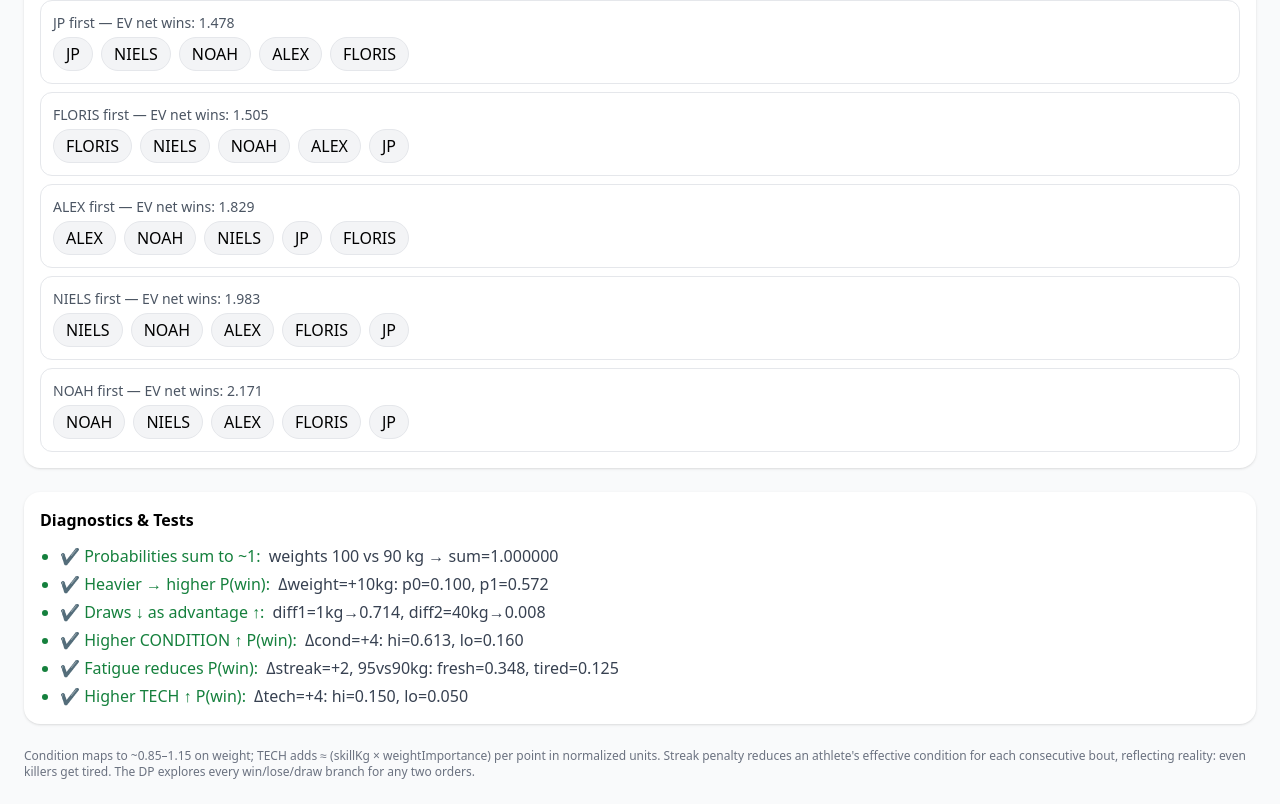
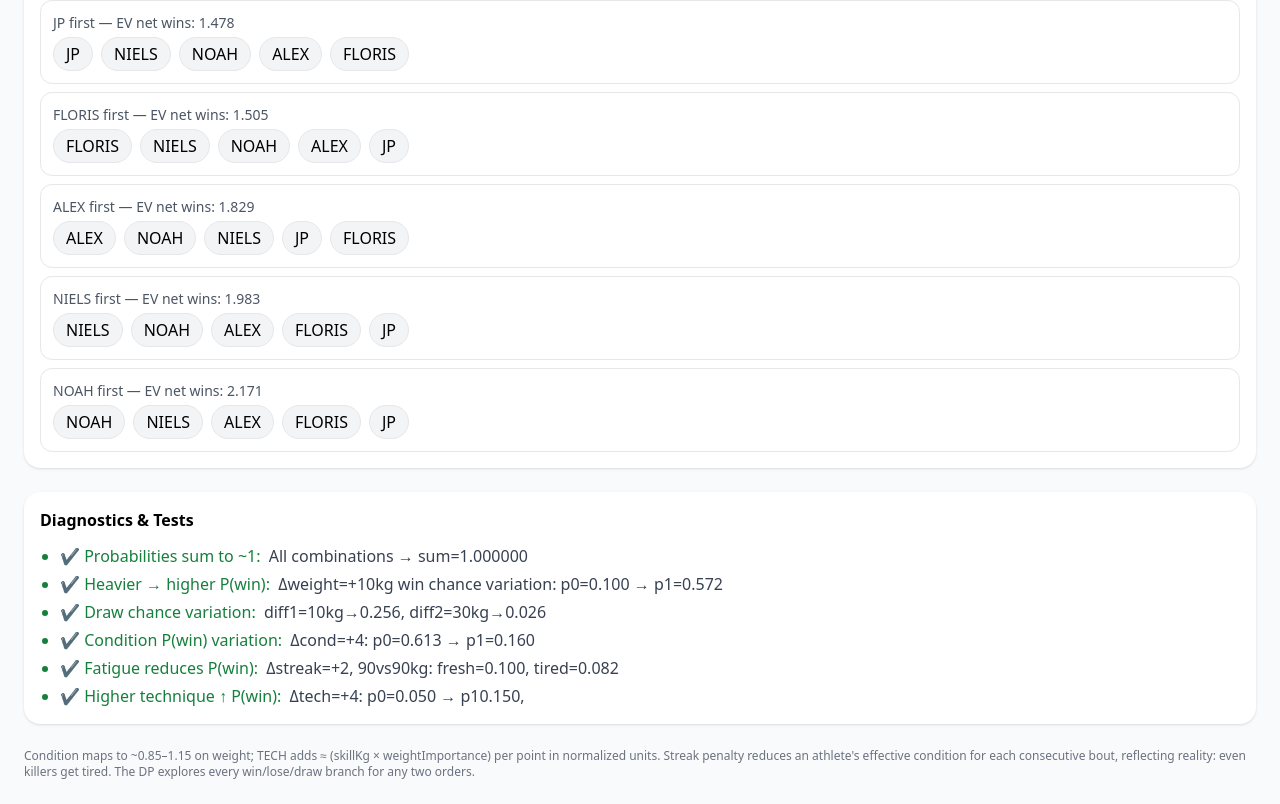
Before and after one commit to JPchomp/quintet-optimizer, a React (Vite) app: page / in a window 1280 px wide. Shown: the part 2138-2942 px from the top of the page. Built offline with nearby package versions, Linux system fonts and the light colour scheme.

Commit message:
Update App.jsx
tests

```diff
--- a/src/App.jsx
+++ b/src/App.jsx
@@ -514,7 +514,7 @@ export default function App() {
       const b = { weight: 90,  condition: 8, tech: 7 };
       const { pWin, pDraw, pLose } = probabilityModel(a, b, params, 1, 1);
       const sum = pWin + pDraw + pLose;
-      tests.push({ name: "Probabilities sum to ~1", passed: Math.abs(sum - 1) < 1e-9, info: `weights 100 vs 90 kg → sum=${sum.toFixed(6)}` });
+      tests.push({ name: "Probabilities sum to ~1", passed: Math.abs(sum - 1) < 1e-9, info: `All combinations → sum=${sum.toFixed(6)}` });
     }
 
     // Test 2: heavier advantage increases win probability
@@ -523,17 +523,17 @@ export default function App() {
       const baseB = { weight: 90, condition: 8, tech: 7 };
       const p0 = probabilityModel(baseA, baseB, params, 1, 1).pWin;
       const heavier = probabilityModel({ ...baseA, weight: 100 }, baseB, params, 1, 1).pWin;
-      tests.push({ name: "Heavier → higher P(win)", passed: heavier > p0, info: `Δweight=+10kg: p0=${p0.toFixed(3)}, p1=${heavier.toFixed(3)}` });
+      tests.push({ name: "Heavier → higher P(win)", passed: heavier > p0, info: `Δweight=+10kg win chance variation: p0=${p0.toFixed(3)} → p1=${heavier.toFixed(3)}` });
     }
 
     // Test 3: draws shrink with larger absolute advantage
     {
       const a = { weight: 100, condition: 8, tech: 7 };
-      const b = { weight: 99,  condition: 8, tech: 7 }; // 1kg diff
-      const c = { weight: 60,  condition: 8, tech: 7 }; // 40kg diff
+      const b = { weight: 90,  condition: 8, tech: 7 }; // 10kg diff
+      const c = { weight: 70,  condition: 8, tech: 7 }; // 30kg diff
       const d1 = probabilityModel(a, b, params, 1, 1).pDraw;
       const d2 = probabilityModel(a, c, params, 1, 1).pDraw;
-      tests.push({ name: "Draws ↓ as advantage ↑", passed: d2 < d1, info: `diff1=1kg→${d1.toFixed(3)}, diff2=40kg→${d2.toFixed(3)}` });
+      tests.push({ name: "Draw chance variation", passed: d2 < d1, info: `diff1=10kg→${d1.toFixed(3)}, diff2=30kg→${d2.toFixed(3)}` });
     }
 
     // Test 4: higher CONDITION increases P(win)
@@ -542,16 +542,16 @@ export default function App() {
       const b = { weight: 90, condition: 5, tech: 7 };
       const highCond = probabilityModel(a, b, params, 1, 1).pWin;
       const lowCond  = probabilityModel({ ...a, condition: 5 }, { ...b, condition: 9 }, params, 1, 1).pWin;
-      tests.push({ name: "Higher CONDITION ↑ P(win)", passed: highCond > lowCond, info: `Δcond=+4: hi=${highCond.toFixed(3)}, lo=${lowCond.toFixed(3)}` });
+      tests.push({ name: "Condition P(win) variation", passed: highCond > lowCond, info: `Δcond=+4: p0=${highCond.toFixed(3)} → p1=${lowCond.toFixed(3)}` });
     }
 
     // Test 5: fatigue penalty reduces P(win) when streak grows
     {
-      const a = { weight: 95, condition: 8, tech: 7 };
+      const a = { weight: 90, condition: 8, tech: 7 };
       const b = { weight: 90, condition: 8, tech: 7 };
       const pFresh = probabilityModel(a, b, params, 1, 1).pWin;
       const pTired = probabilityModel(a, b, params, 3, 1).pWin;
-      tests.push({ name: "Fatigue reduces P(win)", passed: pTired < pFresh, info: `Δstreak=+2, 95vs90kg: fresh=${pFresh.toFixed(3)}, tired=${pTired.toFixed(3)}` });
+      tests.push({ name: "Fatigue reduces P(win)", passed: pTired < pFresh, info: `Δstreak=+2, 90vs90kg: fresh=${pFresh.toFixed(3)}, tired=${pTired.toFixed(3)}` });
     }
 
     // Test 6: higher TECH increases P(win)
@@ -560,7 +560,7 @@ export default function App() {
       const b = { weight: 90, condition: 8, tech: 5 };
       const pHighTech = probabilityModel(a, b, params, 1, 1).pWin;
       const pLowTech  = probabilityModel({ ...a, tech: 5 }, { ...b, tech: 9 }, params, 1, 1).pWin;
-      tests.push({ name: "Higher TECH ↑ P(win)", passed: pHighTech > pLowTech, info: `Δtech=+4: hi=${pHighTech.toFixed(3)}, lo=${pLowTech.toFixed(3)}` });
+      tests.push({ name: "Higher technique ↑ P(win)", passed: pHighTech > pLowTech, info: `Δtech=+4: p0=${pLowTech.toFixed(3)} → p1${pHighTech.toFixed(3)},` });
     }
 
     return tests;
```
